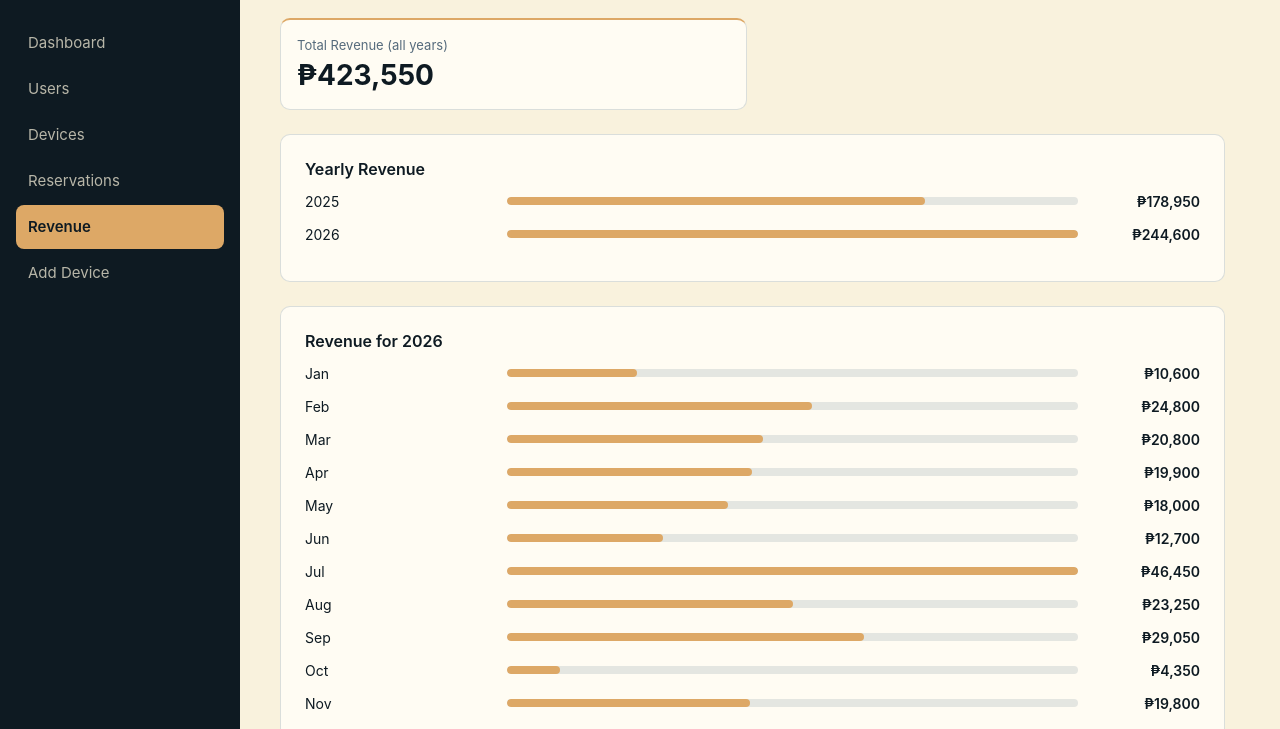
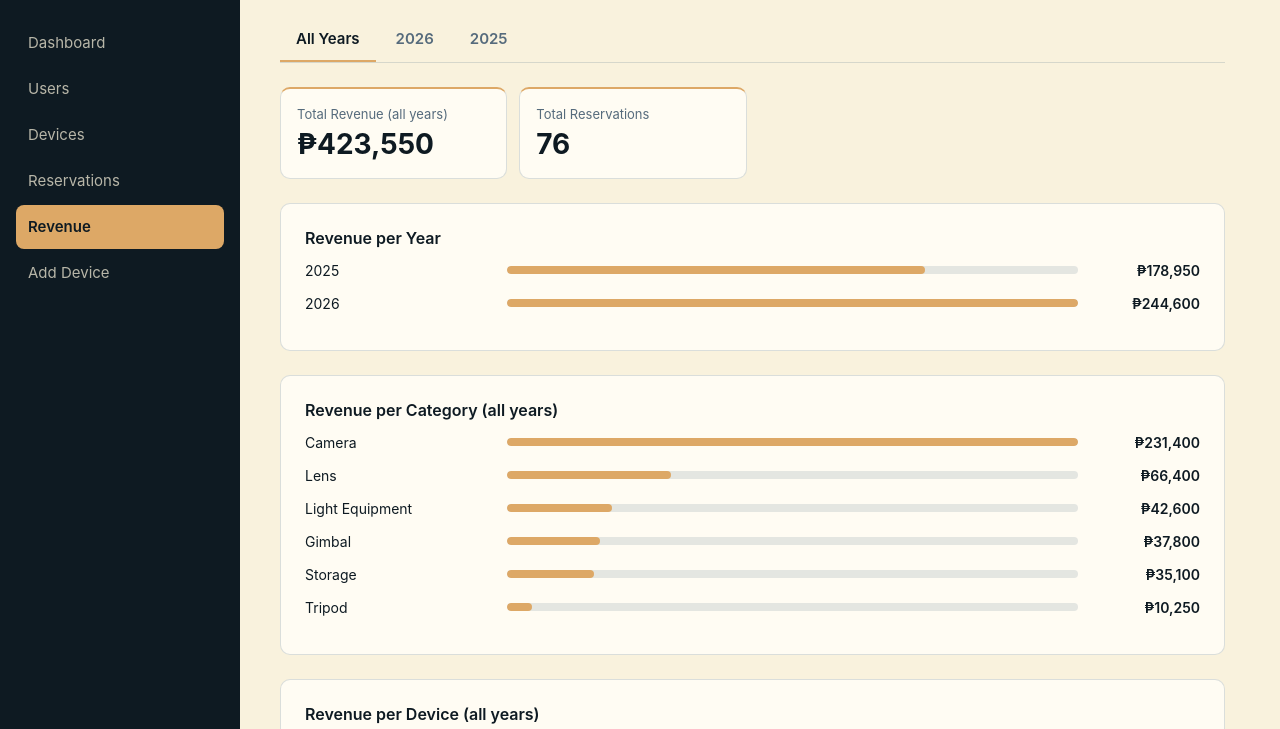
Before and after one commit to Strelizia11/camera-rental-reservation-system, a plain HTML site: page admin/revenue/revenue.html in a window 1280 px wide. Shown: the part 71-800 px from the top of the page. Drawn offline with Linux system fonts and the light colour scheme.

Commit message:
reservations add year tab

```diff
--- a/admin/admin.css
+++ b/admin/admin.css
@@ -1338,9 +1338,15 @@ body.modal-open {
   padding: 0 var(--s5);
 }
 @media (max-width: 479px) {
-  .confirm-dialog { padding: var(--s4); }
-  .confirm-actions { flex-direction: column-reverse; }
-  .confirm-actions button { width: 100%; }
+  .confirm-dialog {
+    padding: var(--s4);
+  }
+  .confirm-actions {
+    flex-direction: column-reverse;
+  }
+  .confirm-actions button {
+    width: 100%;
+  }
 }
 /* Previous Transactions dialog (scoped to .history-*) */
 .history-overlay {
@@ -1354,7 +1360,9 @@ body.modal-open {
   background: rgba(14, 26, 34, 0.55);
   opacity: 0;
   visibility: hidden;
-  transition: opacity 0.15s ease, visibility 0s linear 0.15s;
+  transition:
+    opacity 0.15s ease,
+    visibility 0s linear 0.15s;
 }
 .history-overlay.open {
   opacity: 1;
@@ -1399,8 +1407,59 @@ body.modal-open {
   overscroll-behavior: contain;
 }
 @media (max-width: 639px) {
-  .history-overlay { padding: 0; align-items: stretch; }
-  .history-dialog { max-width: none; max-height: none; height: 100vh; height: 100dvh; border: 0; border-radius: 0; box-shadow: none; }
-  .history-header { padding: var(--s3) var(--s4); padding-top: calc(var(--s3) + env(safe-area-inset-top, 0px)); }
-  .history-body { padding: var(--s4); }
+  .history-overlay {
+    padding: 0;
+    align-items: stretch;
+  }
+  .history-dialog {
+    max-width: none;
+    max-height: none;
+    height: 100vh;
+    height: 100dvh;
+    border: 0;
+    border-radius: 0;
+    box-shadow: none;
+  }
+  .history-header {
+    padding: var(--s3) var(--s4);
+    padding-top: calc(var(--s3) + env(safe-area-inset-top, 0px));
+  }
+  .history-body {
+    padding: var(--s4);
+  }
 }
+
+/* ---------- tabs (Revenue page) ---------- */
+.tabs {
+  display: flex;
+  gap: var(--s1);
+  margin-bottom: var(--s5);
+  overflow-x: auto; /* on narrow phones the tabs scroll sideways instead of wrapping */
+  border-bottom: 1px solid var(--line);
+  scrollbar-width: none;
+}
+.tabs::-webkit-scrollbar {
+  display: none;
+}
+.tabs button.tab {
+  flex: none;
+  min-height: 44px;
+  padding: 0 var(--s4);
+  color: var(--muted-strong);
+  background: transparent;
+  border: 0;
+  border-bottom: 2px solid transparent;
+  border-radius: 0;
+  white-space: nowrap;
+}
+.tabs button.tab:hover {
+  color: var(--ink);
+  background: rgba(107, 130, 147, 0.08);
+}
+.tabs button.tab[aria-selected="true"] {
+  color: var(--ink);
+  border-bottom-color: var(--accent);
+}
+.tab-panel[hidden] {
+  display: none;
+}
--- a/admin/revenue/revenue.html
+++ b/admin/revenue/revenue.html
@@ -12,13 +12,8 @@
     <aside id="sidebar"></aside>
     <main>
       <h1>Revenue</h1>
-      <div class="cards">
-        <div class="card"><div class="label">Total Revenue (all years)</div><div class="value" id="totalRevenue"></div></div>
-      </div>
-      <div class="panel"><h3>Yearly Revenue</h3><div id="yearly"></div></div>
-      <div id="yearPanels"></div>
-      <div class="panel"><h3>Revenue per Category (all years)</h3><div id="perCategory"></div></div>
-      <div class="panel"><h3>Revenue per Device (all years)</h3><div id="perDevice"></div></div>
+      <div class="tabs" id="tabs" role="tablist" aria-label="Revenue by year"></div>
+      <div id="tabPanels"></div>
     </main>
   </div>
   <script src="../../shared/data.js"></script>
--- a/admin/revenue/script.js
+++ b/admin/revenue/script.js
@@ -1,57 +1,122 @@
 renderSidebar("revenue");
 
-document.getElementById("totalRevenue").textContent = peso(totalRevenue());
+const MONTHS = ["Jan","Feb","Mar","Apr","May","Jun","Jul","Aug","Sep","Oct","Nov","Dec"];
 
-// draws one horizontal bar per row: rows = [{ label, value }]
-function renderBars(containerId, rows) {
+/* ---------- group the numbers (one pass over every reservation line) ---------- */
+const byYear = {};   // { 2026: { total, count, months:[12], category:{}, device:{} } }
+function yearBucket(y) {
+  if (!byYear[y]) byYear[y] = { total: 0, count: 0, months: new Array(12).fill(0), category: {}, device: {} };
+  return byYear[y];
+}
+
+const allCategory = {}, allDevice = {};
+CATEGORIES.forEach(c => allCategory[c] = 0);
+devices.forEach(d => allDevice[d.id] = 0);
+
+reservations.forEach(r => {
+  const date = new Date(r.start);                 // revenue counts in the month/year the rental STARTS
+  const b = yearBucket(date.getUTCFullYear());
+  const month = date.getUTCMonth();
+  b.count++;
+
+  reservationLines(r).forEach(line => {
+    b.total += line.amount;
+    b.months[month] += line.amount;
+    if (line.device) {
+      const d = line.device;
+      b.category[d.category] = (b.category[d.category] || 0) + line.amount;
+      b.device[d.id] = (b.device[d.id] || 0) + line.amount;
+      allCategory[d.category] += line.amount;
+      allDevice[d.id] += line.amount;
+    }
+  });
+});
+
+const years = Object.keys(byYear).map(Number).sort((a, b) => b - a);   // newest first
+
+/* ---------- small builders ---------- */
+function bars(rows) {
   const max = Math.max(...rows.map(r => r.value), 1);   // avoid dividing by 0
-  document.getElementById(containerId).innerHTML = rows.map(r => `
+  if (rows.length === 0) return `<p class="empty">No data.</p>`;
+  return rows.map(r => `
     <div class="bar-row">
       <div class="bar-label">${esc(r.label)}</div>
       <div class="bar-track"><div class="bar-fill" style="width:${(r.value / max) * 100}%"></div></div>
       <div class="bar-value">${peso(r.value)}</div>
     </div>`).join("");
 }
+const panel = (title, rows) => `<div class="panel"><h3>${esc(title)}</h3>${bars(rows)}</div>`;
+const card = (label, value) => `<div class="card"><div class="label">${esc(label)}</div><div class="value">${value}</div></div>`;
+const byValue = (a, b) => b.value - a.value;
 
-// ----- one pass over every reservation line builds all the groupings -----
-const perYear = {};                 // { 2026: 123000, 2025: ... }
-const perYearMonth = {};            // { 2026: [jan, feb, ... dec], ... }
-const perDevice = {};               // deviceId -> amount
-const perCategory = {};             // category -> amount
-CATEGORIES.forEach(c => perCategory[c] = 0);
-devices.forEach(d => perDevice[d.id] = 0);
+/* ---------- panel contents ---------- */
+function allYearsPanel() {
+  const total = totalRevenue();
+  return `<div class="cards">${card("Total Revenue (all years)", peso(total))}${card("Total Reservations", reservations.length)}</div>`
+    + panel("Revenue per Year", [...years].reverse().map(y => ({ label: String(y), value: byYear[y].total })))
+    + panel("Revenue per Category (all years)",
+        Object.entries(allCategory).map(([label, value]) => ({ label, value })).sort(byValue))
+    + panel("Revenue per Device (all years)",
+        devices.map(d => ({ label: deviceName(d), value: allDevice[d.id] })).sort(byValue));
+}
 
-reservations.forEach(r => {
-  const date = new Date(r.start);                  // revenue counts in the month/year the rental STARTS
-  const year = date.getUTCFullYear();
-  const month = date.getUTCMonth();                // 0 = January
-  if (!perYearMonth[year]) { perYearMonth[year] = new Array(12).fill(0); perYear[year] = 0; }
+function yearPanel(y) {
+  const b = byYear[y];
+  return `<div class="cards">${card("Revenue for " + y, peso(b.total))}${card("Reservations in " + y, b.count)}</div>`
+    + panel("Revenue by Month", b.months.map((v, i) => ({ label: MONTHS[i], value: v })))
+    + panel("Revenue per Category",
+        Object.entries(b.category).map(([label, value]) => ({ label, value })).sort(byValue))
+    + panel("Revenue per Device",
+        Object.entries(b.device)
+          .map(([id, value]) => ({ label: deviceName(getDevice(Number(id))), value }))
+          .sort(byValue));
+}
 
-  reservationLines(r).forEach(line => {
-    perYear[year] += line.amount;
-    perYearMonth[year][month] += line.amount;
-    if (line.device) {
-      perDevice[line.device.id] += line.amount;
-      perCategory[line.device.category] += line.amount;
+/* ---------- tabs ---------- */
+const tabs = [{ key: "all", label: "All Years", html: allYearsPanel() }]
+  .concat(years.map(y => ({ key: String(y), label: String(y), html: yearPanel(y) })));
+
+const tabBar = document.getElementById("tabs");
+const panels = document.getElementById("tabPanels");
+
+tabBar.innerHTML = tabs.map(t =>
+  `<button type="button" class="tab" role="tab" id="tab-${t.key}" aria-controls="panel-${t.key}" data-key="${t.key}">${esc(t.label)}</button>`
+).join("");
+panels.innerHTML = tabs.map(t =>
+  `<section class="tab-panel" role="tabpanel" id="panel-${t.key}" aria-labelledby="tab-${t.key}" hidden>${t.html}</section>`
+).join("");
+
+function showTab(key, focus) {
+  if (!tabs.some(t => t.key === key)) key = "all";
+  tabs.forEach(t => {
+    const selected = t.key === key;
+    const btn = document.getElementById("tab-" + t.key);
+    btn.setAttribute("aria-selected", String(selected));
+    btn.tabIndex = selected ? 0 : -1;
+    document.getElementById("panel-" + t.key).hidden = !selected;
+    if (selected) {
+      btn.scrollIntoView({ block: "nearest", inline: "nearest" });
+      if (focus) btn.focus();
     }
   });
+  history.replaceState(null, "", key === "all" ? location.pathname : "#" + key);   // a refresh keeps the tab
+}
+
+tabBar.addEventListener("click", e => {
+  const btn = e.target.closest("button[data-key]");
+  if (btn) showTab(btn.dataset.key);
 });
 
-const years = Object.keys(perYear).map(Number).sort((a, b) => a - b);   // oldest -> newest
-const MONTHS = ["Jan","Feb","Mar","Apr","May","Jun","Jul","Aug","Sep","Oct","Nov","Dec"];
+// arrow keys / Home / End move between tabs
+tabBar.addEventListener("keydown", e => {
+  const i = tabs.findIndex(t => document.getElementById("tab-" + t.key) === document.activeElement);
+  if (i === -1) return;
+  let next = null;
+  if (e.key === "ArrowRight") next = (i + 1) % tabs.length;
+  if (e.key === "ArrowLeft")  next = (i - 1 + tabs.length) % tabs.length;
+  if (e.key === "Home") next = 0;
+  if (e.key === "End")  next = tabs.length - 1;
+  if (next !== null) { e.preventDefault(); showTab(tabs[next].key, true); }
+});
 
-// Yearly Revenue
-renderBars("yearly", years.map(y => ({ label: String(y), value: perYear[y] })));
-
-// "Revenue for [Year]" - one panel per year, newest year first
-document.getElementById("yearPanels").innerHTML = [...years].reverse().map(y => `
-  <div class="panel"><h3>Revenue for ${y}</h3><div id="month-${y}"></div></div>`).join("");
-years.forEach(y => renderBars("month-" + y, perYearMonth[y].map((v, i) => ({ label: MONTHS[i], value: v }))));
-
-renderBars("perCategory", Object.entries(perCategory)
-  .map(([label, value]) => ({ label, value }))
-  .sort((a, b) => b.value - a.value));
-
-renderBars("perDevice", devices
-  .map(d => ({ label: deviceName(d), value: perDevice[d.id] }))
-  .sort((a, b) => b.value - a.value));
+showTab(location.hash.slice(1));
```
Also changed, not shown: shared/device-specs.js (+0 -8 lines).
